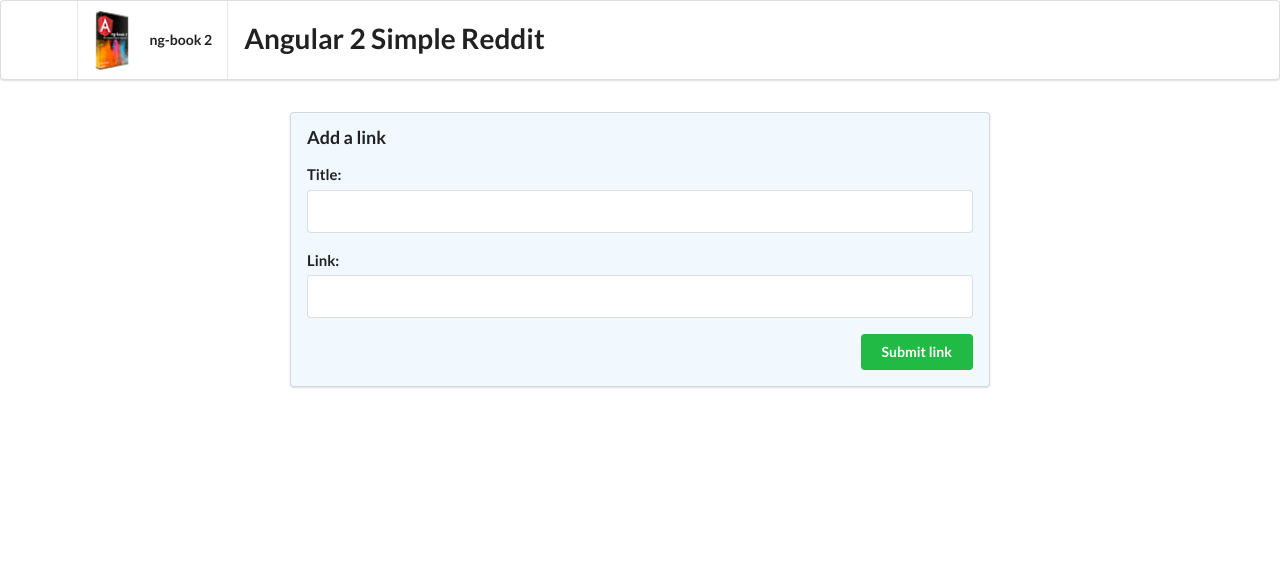
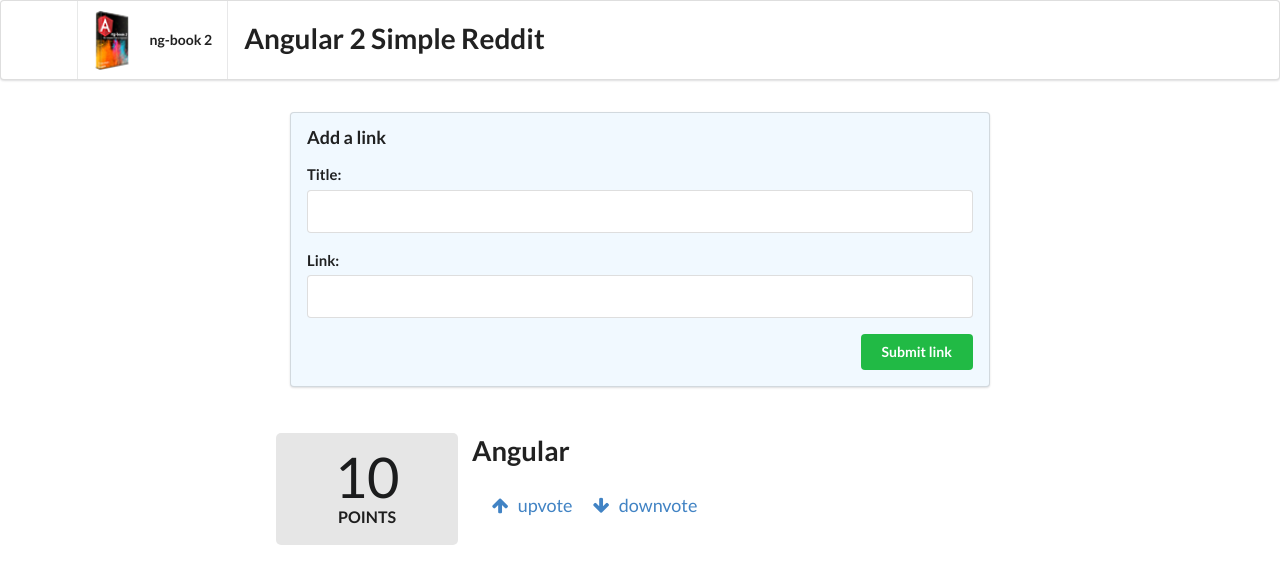
Before and after one commit to saraf007/angular-reddit, an Angular app: page / in a window 1280 px wide. Shown: the top 584 px of the page. Built offline with nearby package versions, Linux system fonts and the light colour scheme.

Commit message:
added article component

```diff
--- a/src/app/app.component.html
+++ b/src/app/app.component.html
@@ -14,3 +14,7 @@
     Submit link
   </button>
 </form>
+
+<div class="ui grid posts">
+  <app-article></app-article>
+</div>
--- a/src/app/app.module.ts
+++ b/src/app/app.module.ts
@@ -2,10 +2,12 @@
 import { BrowserModule } from '@angular/platform-browser';
 
 import { AppComponent } from './app.component';
+import { ArticleComponent } from './article/article.component';
 
 @NgModule({
   declarations: [
-    AppComponent
+    AppComponent,
+    ArticleComponent
   ],
   imports: [
     BrowserModule
--- /dev/null
+++ b/src/app/article/article.component.html
@@ -0,0 +1,27 @@
+<div class="four wide column center aligned votes">
+    <div class="ui statistic">
+        <div class="value">
+            {{ votes }}
+        </div>
+        <div class="label">
+            Points
+        </div>
+    </div>
+</div>
+<div class="twelve wide column">
+    <a class="ui large header" href="{{ link }}">{{ title }}</a>
+    <ul class="ui big horizontal list voters">
+        <li class="item">
+            <a href (click)="voteUp()">
+                <i class="arrow up icon"></i>
+                 upvote
+            </a>
+        </li>
+        <li class="item">
+            <a href (click)="voteDown()">
+                <i class="arrow down icon"></i>
+                 downvote
+            </a>
+        </li>
+    </ul>
+</div>
--- /dev/null
+++ b/src/app/article/article.component.ts
@@ -0,0 +1,33 @@
+import { Component, HostBinding, OnInit } from '@angular/core';
+
+@Component({
+  selector: 'app-article',
+  templateUrl: './article.component.html',
+  styleUrls: ['./article.component.css']
+})
+export class ArticleComponent implements OnInit {
+@HostBinding('attr.class') cssClass = 'row';
+  votes: number;
+  title: string;
+  link: string;
+
+  constructor() {
+    this.title = 'Angular';
+    this.link = 'http://angular.io';
+    this.votes = 10;
+  }
+
+  ngOnInit(): void {
+  }
+
+  voteUp() : boolean {
+    this.votes += 1;
+    return false;
+  }
+
+  voteDown() : boolean {
+    this.votes -= 1;
+    return false;
+  }
+
+}
```
Also changed, not shown: src/app/article/article.component.css (added), 1 other file (tests, documents, lock files or other folders).
